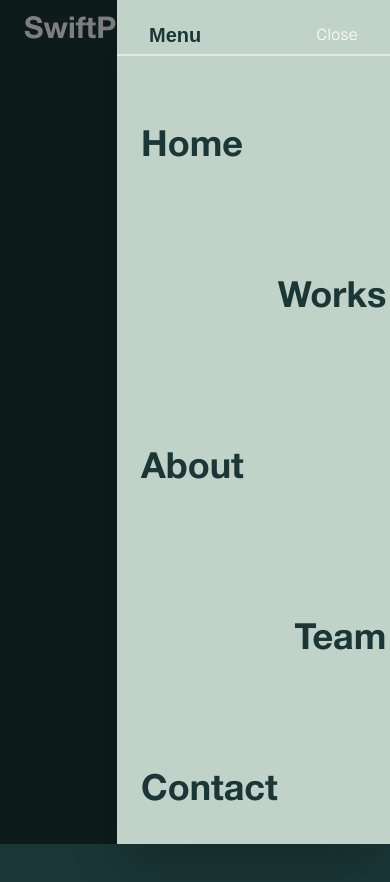
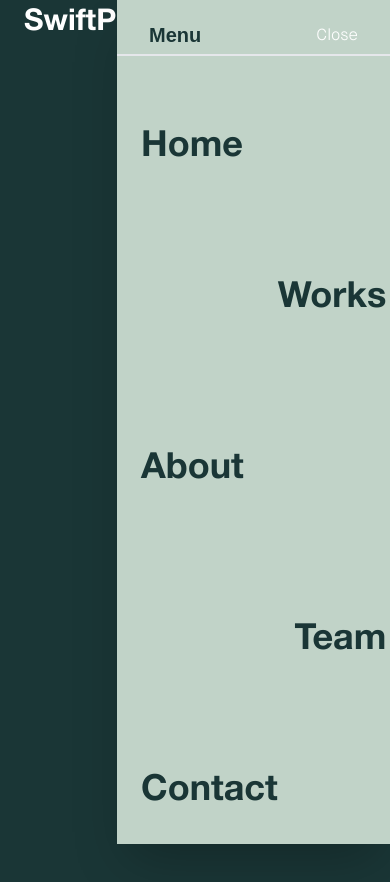
Before and after one commit to tanim27/swiftpeak-fe, a Next.js app: page / in a window 390 px wide. Both pictures are taken after a click on the element "Menu". Shown: the top 882 px of the page. After the commit the page ends 844 px from the top, so only its background shows below. Built offline with nearby package versions, Linux system fonts and the light colour scheme; a web font is replaced by a local one.

Commit message:
tried to fix the layout shifting error

```diff
--- a/src/components/About/About.jsx
+++ b/src/components/About/About.jsx
@@ -36,7 +36,7 @@ const About = () => {
 				</div>
 			</div>
 
-			<div className='intro bg-black fixed top-0 left-0 w-full h-full flex flex-col justify-center items-center'>
+			<div className='intro bg-black fixed top-0 left-0 w-full h-full flex flex-col justify-center items-center z-30'>
 				<div className='font-helveticaNeue font-bold text-5xl sm:text-7xl flex flex-col justify-center items-start'>
 					<h1 className='overflow-hidden'>
 						<span className='text opacity-0'>About</span>
@@ -44,7 +44,7 @@ const About = () => {
 				</div>
 			</div>
 
-			<div className='slider bg-white fixed top-0 left-0 w-full h-full transform translate-y-full'></div>
+			<div className='slider bg-white fixed top-0 left-0 w-full h-full transform translate-y-full z-40'></div>
 		</>
 	)
 }
--- a/src/components/Contact/Contact.jsx
+++ b/src/components/Contact/Contact.jsx
@@ -36,7 +36,7 @@ const Contact = () => {
 				</div>
 			</div>
 
-			<div className='intro bg-black fixed top-0 left-0 w-full h-full flex flex-col justify-center items-center'>
+			<div className='intro bg-black fixed top-0 left-0 w-full h-full flex flex-col justify-center items-center z-30'>
 				<div className='font-helveticaNeue font-bold text-5xl sm:text-7xl flex flex-col justify-center items-start'>
 					<h1 className='overflow-hidden'>
 						<span className='text opacity-0'>Contact</span>
@@ -44,7 +44,7 @@ const Contact = () => {
 				</div>
 			</div>
 
-			<div className='slider bg-white fixed top-0 left-0 w-full h-full transform translate-y-full'></div>
+			<div className='slider bg-white fixed top-0 left-0 w-full h-full transform translate-y-full z-40'></div>
 		</>
 	)
 }
--- a/src/components/Home/Home.jsx
+++ b/src/components/Home/Home.jsx
@@ -3,25 +3,6 @@ import gsap from 'gsap'
 import { useEffect } from 'react'
 
 const Home = () => {
-	useEffect(() => {
-		// Fix for mobile viewport height
-		const setVh = () => {
-			let vh = window.innerHeight * 0.01
-			document.documentElement.style.setProperty('--vh', `${vh}px`)
-		}
-
-		// Set initial height
-		setVh()
-
-		// Update on window resize
-		window.addEventListener('resize', setVh)
-
-		// Clean up
-		return () => {
-			window.removeEventListener('resize', setVh)
-		}
-	}, [])
-
 	useEffect(() => {
 		const tl = gsap.timeline({ defaults: { ease: 'Power3.out' } })
 
@@ -61,13 +42,14 @@ const Home = () => {
 
 	return (
 		<>
-			<div className='hero-container w-full flex justify-center items-center text-white'>
+			{/* Use min-h-screen instead of h-[100vh] */}
+			<div className='w-full min-h-screen flex flex-col justify-center items-center text-white'>
 				<div className='hero font-maison font-normal text-3xl sm:text-5xl'>
 					<h3>Home Page</h3>
 				</div>
 			</div>
 
-			<div className='intro bg-black fixed top-0 left-0 w-full h-full flex flex-col justify-center items-center'>
+			<div className='intro bg-black fixed top-0 left-0 w-full h-full flex flex-col justify-center items-center z-30'>
 				<div className='font-helveticaNeue font-bold text-5xl sm:text-7xl flex flex-col justify-center items-start'>
 					<h1 className='overflow-hidden'>
 						<span className='text1 opacity-0'>Your Peak</span>
@@ -81,7 +63,7 @@ const Home = () => {
 				</div>
 			</div>
 
-			<div className='slider bg-white fixed top-0 left-0 w-full h-full transform translate-y-full'></div>
+			<div className='slider bg-white fixed top-0 left-0 w-full h-full transform translate-y-full z-40'></div>
 		</>
 	)
 }
--- a/src/components/Team/Team.jsx
+++ b/src/components/Team/Team.jsx
@@ -36,7 +36,7 @@ const Team = () => {
 				</div>
 			</div>
 
-			<div className='intro bg-black fixed top-0 left-0 w-full h-full flex flex-col justify-center items-center'>
+			<div className='intro bg-black fixed top-0 left-0 w-full h-full flex flex-col justify-center items-center z-30'>
 				<div className='font-helveticaNeue font-bold text-5xl sm:text-7xl flex flex-col justify-center items-start'>
 					<h1 className='overflow-hidden'>
 						<span className='text opacity-0'>Team</span>
@@ -44,7 +44,7 @@ const Team = () => {
 				</div>
 			</div>
 
-			<div className='slider bg-white fixed top-0 left-0 w-full h-full transform translate-y-full'></div>
+			<div className='slider bg-white fixed top-0 left-0 w-full h-full transform translate-y-full z-40'></div>
 		</>
 	)
 }
--- a/src/components/Works/Works.jsx
+++ b/src/components/Works/Works.jsx
@@ -36,7 +36,7 @@ const Works = () => {
 				</div>
 			</div>
 
-			<div className='intro bg-black fixed top-0 left-0 w-full h-full flex flex-col justify-center items-center'>
+			<div className='intro bg-black fixed top-0 left-0 w-full h-full flex flex-col justify-center items-center z-30'>
 				<div className='font-helveticaNeue font-bold text-5xl sm:text-7xl flex flex-col justify-center items-start'>
 					<h1 className='overflow-hidden'>
 						<span className='text opacity-0'>Works</span>
@@ -44,7 +44,7 @@ const Works = () => {
 				</div>
 			</div>
 
-			<div className='slider bg-white fixed top-0 left-0 w-full h-full transform translate-y-full'></div>
+			<div className='slider bg-white fixed top-0 left-0 w-full h-full transform translate-y-full z-40'></div>
 		</>
 	)
 }
--- a/src/components/shared/Navbar/NavDrawer/NavDrawer.jsx
+++ b/src/components/shared/Navbar/NavDrawer/NavDrawer.jsx
@@ -22,7 +22,7 @@ const NavDrawer = ({ isDrawerOpen, toggleDrawer }) => {
 			{/* Backdrop  */}
 			{isDrawerOpen && (
 				<div
-					className='fixed inset-0 bg-black bg-opacity-50 z-10 transition-opacity duration-600'
+					className='fixed inset-0 bg-opacity-50 z-10 transition-opacity duration-600'
 					onClick={toggleDrawer}
 				></div>
 			)}
--- a/src/components/shared/Navbar/TopNavbar/TopNavbar.jsx
+++ b/src/components/shared/Navbar/TopNavbar/TopNavbar.jsx
@@ -56,8 +56,8 @@ const TopNavbar = () => {
 				toggleDrawer={toggleDrawer}
 			/>
 			<div
-				className={`px-6 md:px-8 3xl:px-14 w-full flex justify-between ${
-					isMobile ? 'items-end h-[5vh] pt-6' : 'items-start h-[20vh] pt-2'
+				className={`bg-primary fixed top-0 left-0 w-full h-[20vh] z-10 px-6 md:px-8 3xl:px-14 flex justify-between ${
+					isMobile ? 'items-end h-[5vh] pt-6 pb-2' : 'items-start pt-2'
 				} `}
 			>
 				<h2 className='font-helveticaNeue font-normal text-3xl sm:text-4xl 2xl:text-6xl'>
--- a/src/styles/globals.css
+++ b/src/styles/globals.css
@@ -49,11 +49,6 @@
 :root {
 	--background: #ffffff;
 	--foreground: #171717;
-	--vh: 100vh; /* Fallback */
-}
-
-.hero-container {
-	height: calc(var(--vh, 1vh) * 100); /* Use the custom height variable */
 }
 
 /* Hide scrollbar for Chrome, Safari and Opera */
@@ -68,6 +63,9 @@ html {
 	margin: 0;
 	padding: 0;
 	box-sizing: border-box;
+	height: 100%;
+	/* max-height: fit-content; */
+	overflow-x: hidden;
 }
 
 * {
@@ -79,8 +77,7 @@ html {
 body {
 	background-color: #1a3636;
 	color: #ffffff;
-
-	/* background-color: var(--background);
-	color: var(--foreground); */
+	height: 100%;
+	overflow-x: hidden;
 	text-rendering: optimizeLegibility;
 }
```
